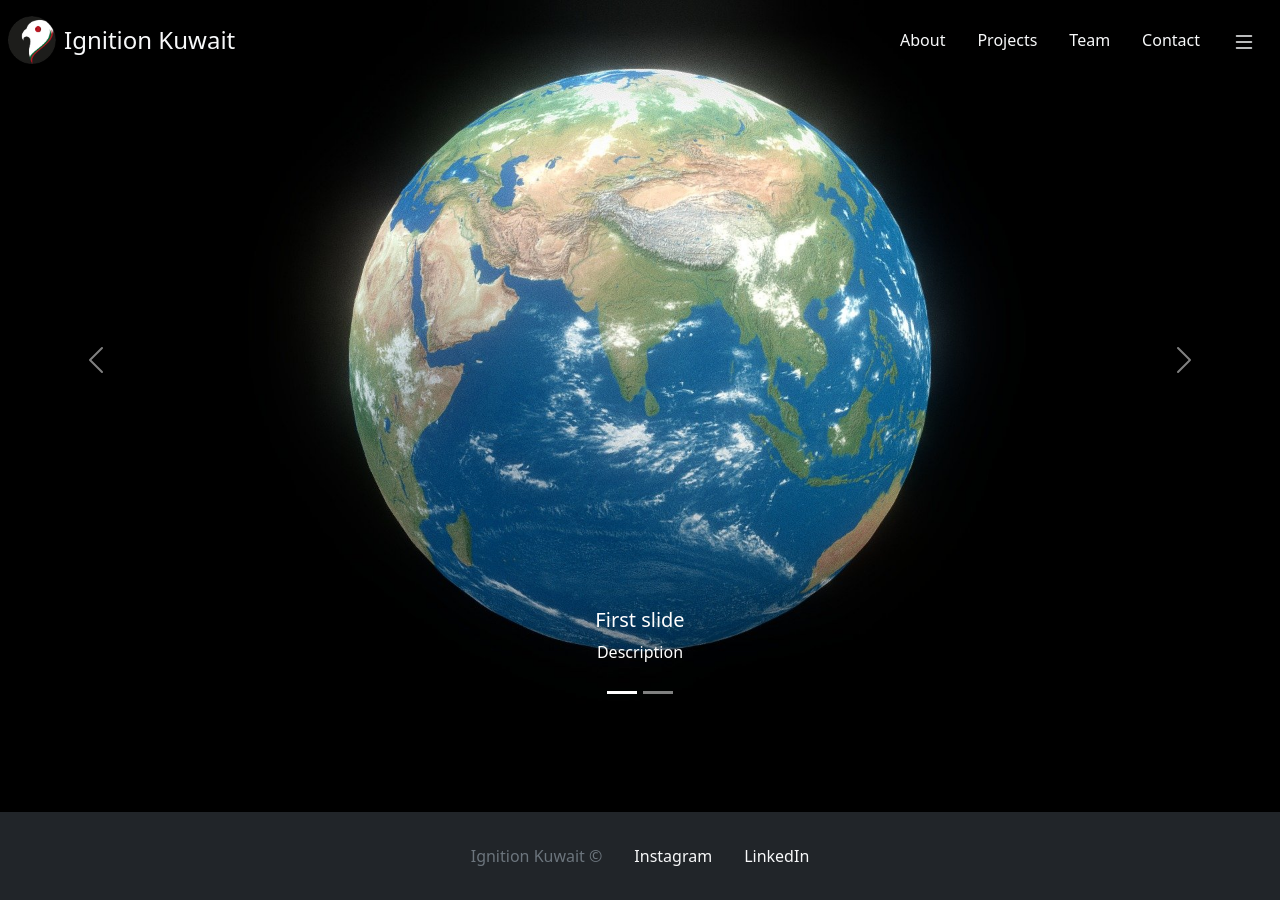
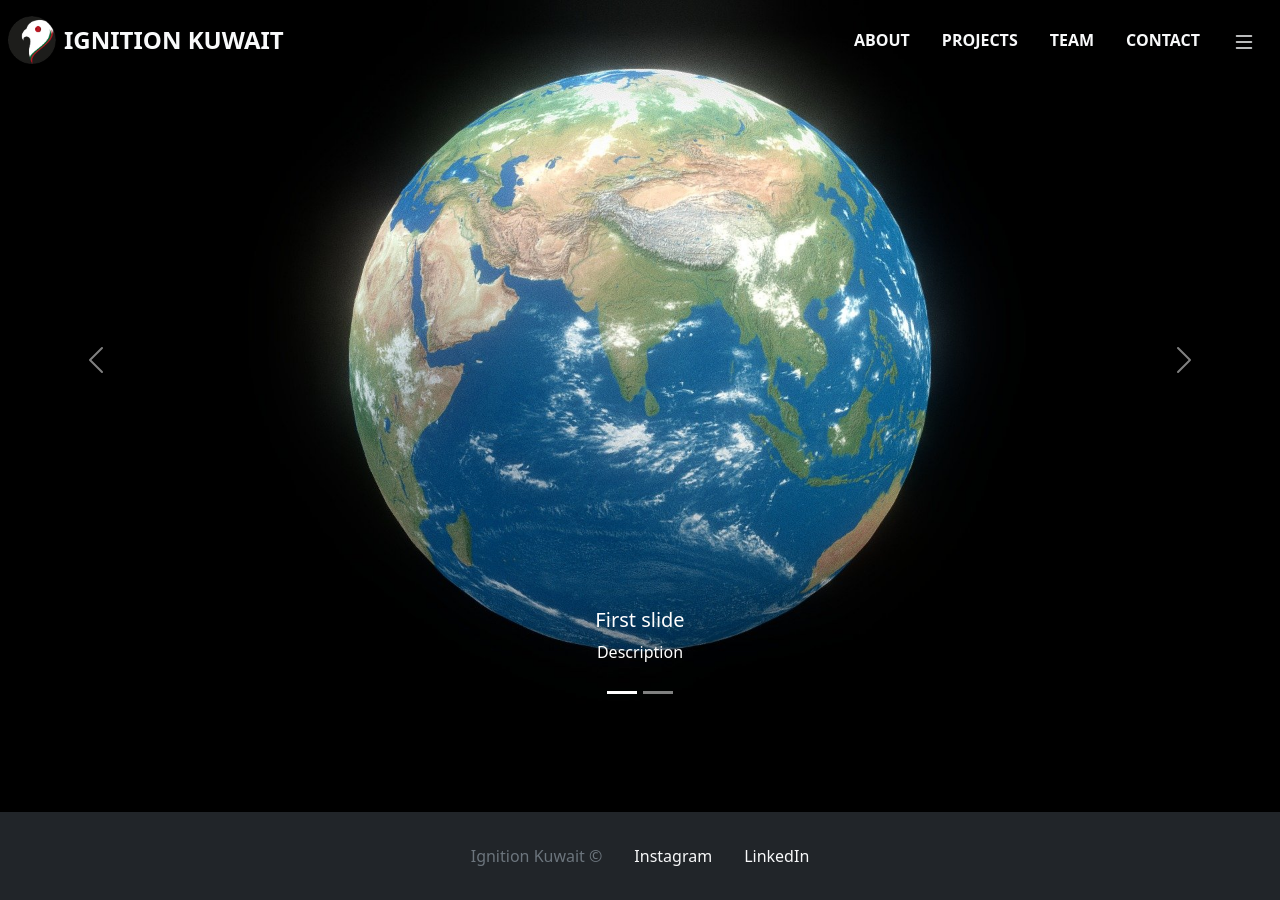
Before and after one commit to Ignition-Kuwait/Ignition-Kuwait, a Jekyll site: the page built from index.markdown, in a window 1280 px wide. Built offline with Jekyll 4.4.1, drawn with Linux system fonts in a browser that asks for light colours.

Commit message:
Uppercase and boldness.

```diff
--- a/_includes/header.html
+++ b/_includes/header.html
@@ -1,4 +1,4 @@
-<header class="top-header fixed-top d-flex flex-wrap justify-content-center px-2 py-3">
+<header class="top-header fixed-top d-flex flex-wrap justify-content-center text-uppercase fw-bold px-2 py-3">
   <a href="/" class="d-flex align-items-center mb-0 me-auto text-light text-decoration-none">
     <img src="/img/logo.png" class="me-2" alt="Logo" height="48" width="48" loading="lazy">
     <span class="fs-4">Ignition Kuwait</span>
--- a/_includes/sidebar.html
+++ b/_includes/sidebar.html
@@ -1,5 +1,5 @@
 <div class="sidebar">
-  <div class="d-flex flex-column flex-shrink-0 p-3 text-white bg-dark h-100 position-fixed top-0 end-0 text-end"
+  <div class="d-flex flex-column flex-shrink-0 p-3 text-white bg-dark h-100 position-fixed top-0 end-0 text-end text-uppercase fw-bold"
     style="width: 280px;">
     <ul class="nav nav-pills flex-column mt-5 mb-auto">
       <li class="nav-item d-lg-none">
```
